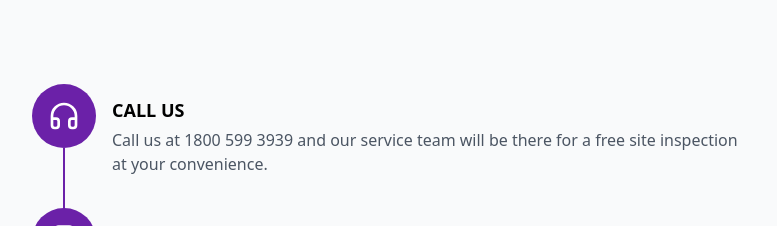
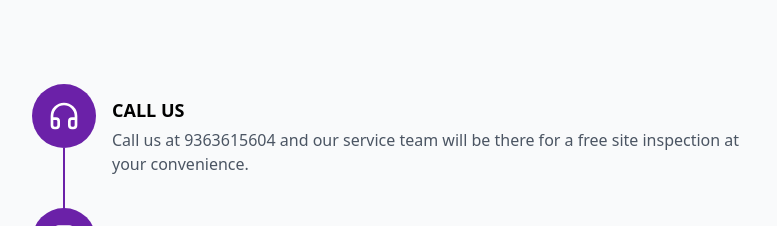
Before and after one commit to krnkiran22/samcontracts, a React (Vite) app: page / in a window 1280 px wide. Shown: the part 1380-1606 px from the top of the page, without its empty margins (248-1025 px from the left). Built offline with nearby package versions, Linux system fonts and the light colour scheme.

Commit message:
number change

```diff
--- a/src/pages/ServiceSteps.tsx
+++ b/src/pages/ServiceSteps.tsx
@@ -6,7 +6,7 @@ function ServiceSteps() {
     {
       icon: <Headphones className="w-8 h-8 text-white" />,
       title: 'CALL US',
-      description: 'Call us at 1800 599 3939 and our service team will be there for a free site inspection at your convenience.'
+      description: 'Call us at 9363615604 and our service team will be there for a free site inspection at your convenience.'
     },
     {
       icon: <Building2 className="w-8 h-8 text-white" />,
```
